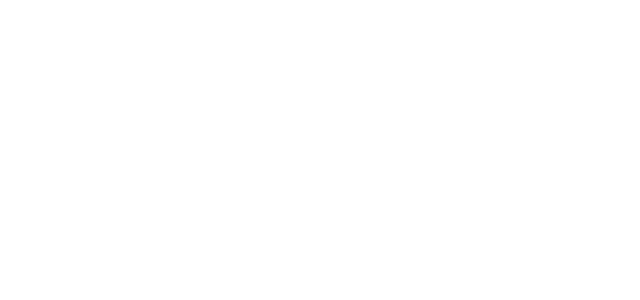
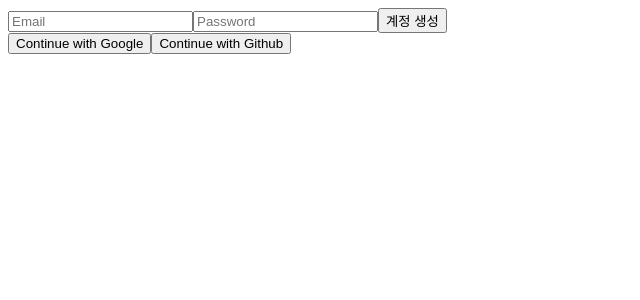
Before and after one commit to dpfla/nwitter, a React (Create React App) app: page / in a window 1280 px wide. Shown: the top 300 px of the page, without its empty margins (0-640 px from the left). Built offline with nearby package versions, Linux system fonts and the light colour scheme; no server answers.

Commit message:
계정 생성

```diff
--- /dev/null
+++ b/jsconfig.json
@@ -0,0 +1,6 @@
+{
+    "compilerOptions": {
+        "baseUrl": "src"
+    },
+    "include": ["src"]
+}
--- a/package.json
+++ b/package.json
@@ -6,15 +6,16 @@
     "@testing-library/jest-dom": "^5.16.5",
     "@testing-library/react": "^13.4.0",
     "@testing-library/user-event": "^13.5.0",
+    "firebase": "^9.15.0",
     "react": "^18.2.0",
     "react-dom": "^18.2.0",
+    "react-router-dom": "^6.4.5",
     "react-scripts": "5.0.1",
     "web-vitals": "^2.1.4"
   },
   "scripts": {
     "start": "react-scripts start",
     "build": "react-scripts build",
-    "test": "react-scripts test",
     "eject": "react-scripts eject"
   },
   "eslintConfig": {
--- a/src/App.js
+++ /dev/null
@@ -1,11 +0,0 @@
-import React from 'react';
-
-function App() {
-  return (
-    <div>
-
-    </div>
-  );
-}
-
-export default App;
--- /dev/null
+++ b/src/components/App.js
@@ -0,0 +1,13 @@
+import React, { useState } from 'react';
+import AppRouter from 'components/Router';
+import {authService} from "fBase"
+
+function App() {
+  const [isLoggedIn, setIsLoggedIn] = useState(authService.currentUser);
+
+  return (
+    <AppRouter isLoggedIn={isLoggedIn}/>
+  );
+}
+
+export default App;
--- /dev/null
+++ b/src/components/Router.js
@@ -0,0 +1,20 @@
+/* eslint-disable import/no-anonymous-default-export */
+import React from "react";
+import { HashRouter as Router, Route, Routes } from "react-router-dom";
+import Auth from "routes/Auth";
+import Home from "routes/Home";
+
+ const AppRouter = ({isLoggedIn}) => {
+    return(
+        <Router>
+            <Routes>
+                {isLoggedIn ?
+                <Route exact path="/" element={<Home/>}/>
+                 : <Route exact path="/" element={<Auth/>} />}
+            </Routes>
+        </Router>
+    )
+
+};
+
+export default AppRouter;
--- /dev/null
+++ b/src/fBase.js
@@ -0,0 +1,15 @@
+import { initializeApp } from "firebase/app";
+import { getAuth } from "firebase/auth";
+
+const firebaseConfig = {
+    apiKey: process.env.REACT_APP_API_KEY,
+    authDomain: process.env.REACT_APP_AUTH_DOMAIN,
+    projectId: process.env.REACT_APP_PROJECT_ID,
+    storageBucket: process.env.REACT_APP_STORAGE_BUCKET,
+    messagingSenderId: process.env.REACT_APP_MESSAGIN_ID,
+    appId: process.env.REACT_APP_APP_ID
+};
+
+initializeApp(firebaseConfig);
+
+export const authService = getAuth();
--- a/src/index.js
+++ b/src/index.js
@@ -1,6 +1,7 @@
 import React from 'react';
 import ReactDOM from 'react-dom/client';
-import App from './App';
+import App from 'components/App';
+
 
 const root = ReactDOM.createRoot(document.getElementById('root'));
 root.render(
--- /dev/null
+++ b/src/routes/Auth.js
@@ -0,0 +1,60 @@
+import { authService } from "fBase";
+import { createUserWithEmailAndPassword, signInWithEmailAndPassword } from "firebase/auth";
+import React, { useState } from "react";
+
+const Auth = () => {
+    const [email, setEmail] = useState("");
+    const [password, setPassword] = useState("");
+    const [newAccount, setNewAccount] = useState(true);
+
+    const onChange = (event) => {
+        const {target: {name, value}} = event;
+        if(name === "email"){
+            setEmail(value);
+        } else if(name === "password"){
+            setPassword(value);
+        }
+    }
+    const onSubmit = (event) => {
+        event.preventDefault();
+        try {
+            let data;
+            if(newAccount){
+                data = createUserWithEmailAndPassword(authService, email, password);
+            } else {
+                data = signInWithEmailAndPassword(authService, email, password);
+            }
+            console.log(data);
+        } catch (error) {
+            console.log(error)
+        }
+
+    }
+
+    return (
+        <div>
+            <form onSubmit={onSubmit}>
+                <input name="email"
+                    type="text"
+                    placeholder="Email"
+                    required
+                    value={email}
+                    onChange={onChange}
+                />
+                <input name="password"
+                    type="password"
+                    placeholder="Password"
+                    required
+                    value={password}
+                    onChange={onChange}
+                />
+                <input type="submit" value={newAccount ? "계정 생성" : "로그인"}/>
+            </form>
+            <div>
+                <button>Continue with Google</button>
+                <button>Continue with Github</button>
+            </div>
+        </div>
+    );
+}
+export default Auth;
--- /dev/null
+++ b/src/routes/EditProfile.js
@@ -0,0 +1,5 @@
+import React from "react";
+
+const EditProfile = () => <span>Edit Profile</span>;
+
+ export default EditProfile;
--- /dev/null
+++ b/src/routes/Home.js
@@ -0,0 +1,4 @@
+import React from "react";
+
+const Home = () => <span>Home</span>;
+export default Home;
--- /dev/null
+++ b/src/routes/Profile.js
@@ -0,0 +1,5 @@
+import React from "react";
+
+const Profile = () => <span>Profile</span>
+
+export default Profile;
```
Also changed, not shown: 2 other files (tests, documents, lock files or other folders).
